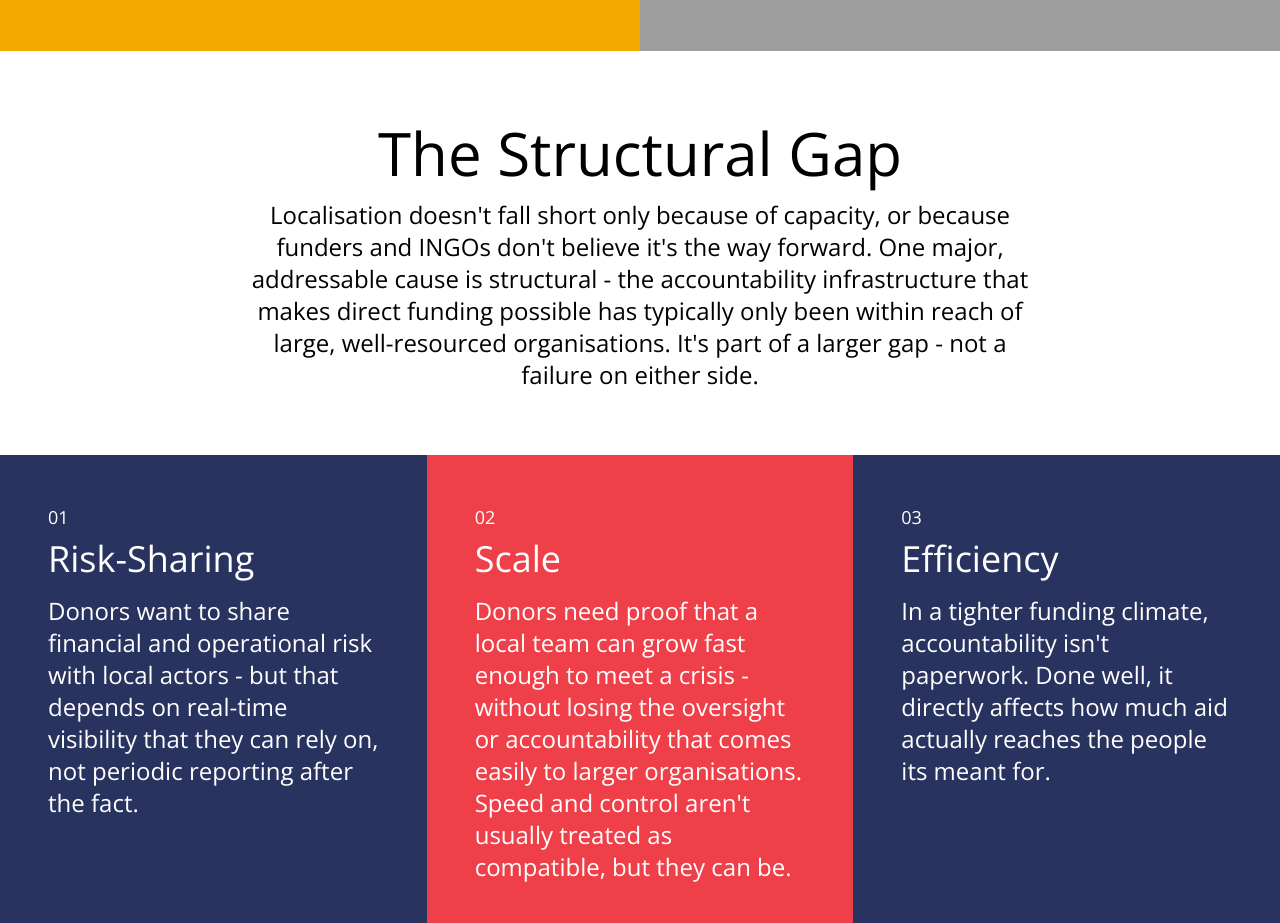
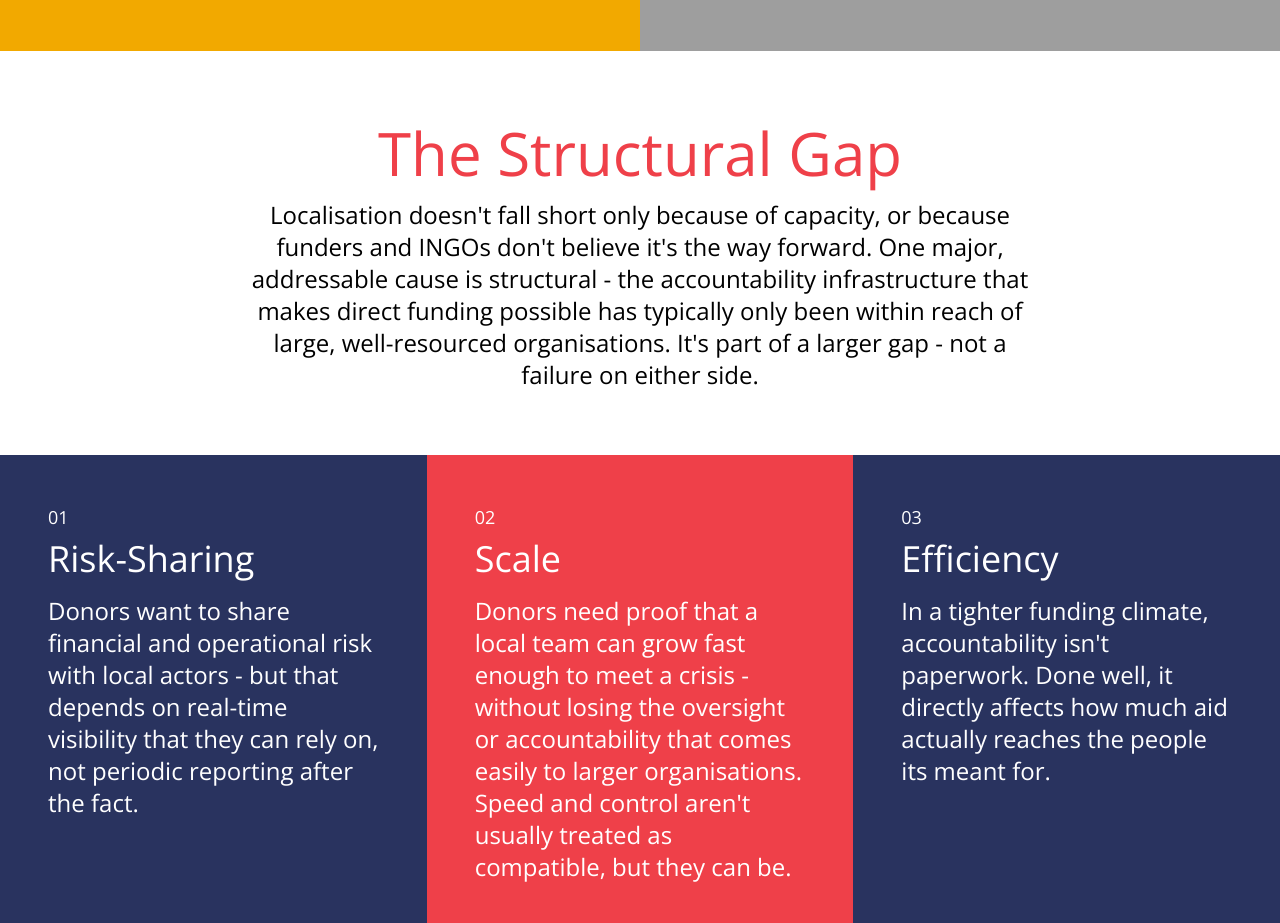
Before and after one commit to boxwise/boxtribute-landing-nextjs, a Next.js app: page /ourwork in a window 1280 px wide. Shown: the part 2560-3483 px from the top of the page. Built offline with nearby package versions, Linux system fonts and the light colour scheme; no server answers; grey boxes are pictures that could not be loaded; a web font is replaced by a local one.

Commit message:
red-structgap

```diff
--- a/pages/ourwork.tsx
+++ b/pages/ourwork.tsx
@@ -140,7 +140,7 @@ export const OurWork = ({ ourWorkData, footerData }: Props) => {
       </section>
 
       <section className="max-w-[1200px] mx-auto px-4 md:px-16 py-8 md:py-16 text-center">
-        <h2 className="mt-2 normal-case">{ourWorkData.structural_gap.title}</h2>
+        <h2 className="mt-2 text-red normal-case">{ourWorkData.structural_gap.title}</h2>
         <p className="lg-text mt-4 max-w-[800px] mx-auto">{ourWorkData.structural_gap.text}</p>
       </section>
 
```
